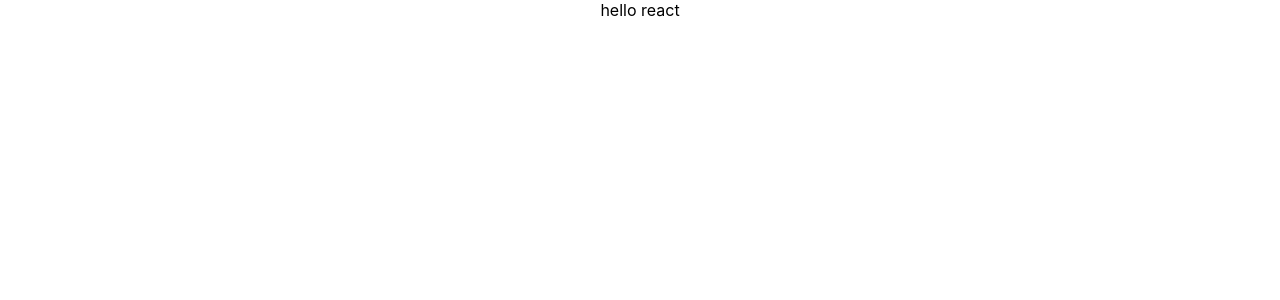
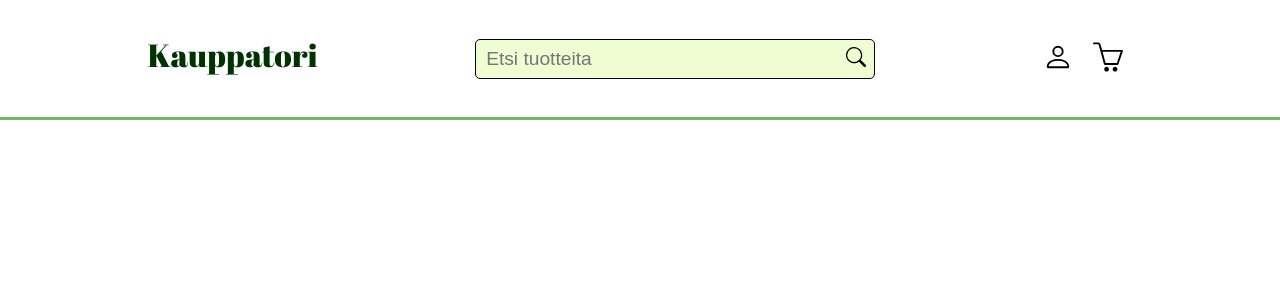
Before and after one commit to a-liljeroos/E-commerce-store-React-frontend, a React (Create React App) app: page / in a window 1280 px wide. Shown: the top 300 px of the page. Built offline with nearby package versions, Linux system fonts and the light colour scheme.

Commit message:
added navbar skeletor

```diff
--- a/package.json
+++ b/package.json
@@ -12,6 +12,7 @@
     "@types/react-dom": "^18.0.11",
     "react": "^18.2.0",
     "react-dom": "^18.2.0",
+    "react-icons": "^4.8.0",
     "react-scripts": "5.0.1",
     "typescript": "^4.9.5",
     "web-vitals": "^2.1.4"
--- a/src/App.scss
+++ b/src/App.scss
@@ -1,38 +1,3 @@
 .App {
   text-align: center;
 }
-
-.App-logo {
-  height: 40vmin;
-  pointer-events: none;
-}
-
-@media (prefers-reduced-motion: no-preference) {
-  .App-logo {
-    animation: App-logo-spin infinite 20s linear;
-  }
-}
-
-.App-header {
-  background-color: #282c34;
-  min-height: 100vh;
-  display: flex;
-  flex-direction: column;
-  align-items: center;
-  justify-content: center;
-  font-size: calc(10px + 2vmin);
-  color: white;
-}
-
-.App-link {
-  color: #61dafb;
-}
-
-@keyframes App-logo-spin {
-  from {
-    transform: rotate(0deg);
-  }
-  to {
-    transform: rotate(360deg);
-  }
-}
--- a/src/App.tsx
+++ b/src/App.tsx
@@ -1,9 +1,14 @@
 import React from "react";
 
 import "./App.scss";
+import Nav from "./components/Nav/Nav";
 
 function App() {
-  return <div className="App">hello react </div>;
+  return (
+    <div className="App">
+      <Nav />
+    </div>
+  );
 }
 
 export default App;
--- /dev/null
+++ b/src/Colors.scss
@@ -0,0 +1,6 @@
+$bg-color1: rgb(148, 233, 148);
+$bg-color2: rgb(111, 184, 101);
+
+$font-color-header: rgb(0, 51, 0);
+
+$nav-searchbar-color: rgb(240, 252, 209);
--- /dev/null
+++ b/src/components/Nav/Nav.module.scss
@@ -0,0 +1,61 @@
+@import "../../Colors.scss";
+
+.navFrame {
+  height: 120px;
+  border-bottom: 3px solid $bg-color2;
+  display: flex;
+
+  align-items: center;
+  justify-content: space-evenly;
+  gap: 10px;
+}
+
+.NavHeaderContainer {
+  color: $font-color-header;
+  font-family: "Abril Fatface", cursive;
+  font-size: 2em;
+  padding-bottom: 8px;
+}
+
+.navSearchContainer {
+  background-color: $nav-searchbar-color;
+  border: 1px solid black;
+  width: 400px;
+  height: 40px;
+  border-radius: 5px;
+}
+
+.navSearchForm {
+  display: flex;
+  height: 100%;
+}
+
+.navSearchInput {
+  border: none;
+  width: 100%;
+  background-color: transparent;
+  font-size: 1.2em;
+  margin-left: 10px;
+}
+
+.navSearchInput:focus,
+.navSearchInput:active {
+  outline: none;
+}
+
+.navSearchButton {
+  width: 40px;
+  border: none;
+  background-color: transparent;
+}
+
+.navCustomerPathsContainer {
+  padding-inline: 10px;
+  display: flex;
+  gap: 20px;
+}
+
+.navCustomerPathBtn {
+  background-color: transparent;
+  border: none;
+}
--- /dev/null
+++ b/src/components/Nav/Nav.tsx
@@ -0,0 +1,16 @@
+import styles from "./Nav.module.scss";
+import NavCustomerPaths from "./NavCustomerPaths";
+import NavSearchItems from "./NavSearchItems";
+import NavTitle from "./NavTitle";
+
+const Nav = () => {
+  return (
+    <div className={styles.navFrame}>
+      <NavTitle />
+      <NavSearchItems />
+      <NavCustomerPaths />
+    </div>
+  );
+};
+
+export default Nav;
--- /dev/null
+++ b/src/components/Nav/NavCustomerPaths.tsx
@@ -0,0 +1,17 @@
+import styles from "./Nav.module.scss";
+import { SlBasket } from "react-icons/sl";
+import { BsPerson } from "react-icons/bs";
+const NavCustomerPaths = () => {
+  return (
+    <div className={styles.navCustomerPathsContainer}>
+      <button className={styles.navCustomerPathBtn}>
+        <BsPerson size={30} />
+      </button>
+      <button className={styles.navCustomerPathBtn}>
+        <SlBasket size={30} />
+      </button>
+    </div>
+  );
+};
+
+export default NavCustomerPaths;
--- /dev/null
+++ b/src/components/Nav/NavSearchItems.tsx
@@ -0,0 +1,21 @@
+import styles from "./Nav.module.scss";
+import { BsSearch } from "react-icons/bs";
+const NavSearchItems = () => {
+  return (
+    <div className={styles.navSearchContainer}>
+      <form action="get" role="search" className={styles.navSearchForm}>
+        <input
+          placeholder="Etsi tuotteita"
+          className={styles.navSearchInput}
+          name="q"
+          type="text"
+        />
+        <button className={styles.navSearchButton} type="submit">
+          <BsSearch size={20} color="black" />
+        </button>
+      </form>
+    </div>
+  );
+};
+
+export default NavSearchItems;
--- /dev/null
+++ b/src/components/Nav/NavTitle.tsx
@@ -0,0 +1,7 @@
+import styles from "./Nav.module.scss";
+
+const NavTitle = () => {
+  return <div className={styles.NavHeaderContainer}>Kauppatori</div>;
+};
+
+export default NavTitle;
--- a/src/index.scss
+++ b/src/index.scss
@@ -1,13 +1,21 @@
+@import url("https://fonts.googleapis.com/css2?family=Abril+Fatface&display=swap");
+
 body {
   margin: 0;
-  font-family: -apple-system, BlinkMacSystemFont, 'Segoe UI', 'Roboto', 'Oxygen',
-    'Ubuntu', 'Cantarell', 'Fira Sans', 'Droid Sans', 'Helvetica Neue',
+  font-family: -apple-system, BlinkMacSystemFont, "Segoe UI", "Roboto", "Oxygen",
+    "Ubuntu", "Cantarell", "Fira Sans", "Droid Sans", "Helvetica Neue",
     sans-serif;
   -webkit-font-smoothing: antialiased;
   -moz-osx-font-smoothing: grayscale;
 }
 
 code {
-  font-family: source-code-pro, Menlo, Monaco, Consolas, 'Courier New',
+  font-family: source-code-pro, Menlo, Monaco, Consolas, "Courier New",
     monospace;
 }
+
+* {
+  padding: 0;
+  margin: 0;
+  box-sizing: border-box;
+}
```
Also changed, not shown: 1 other file (tests, documents, lock files or other folders).
